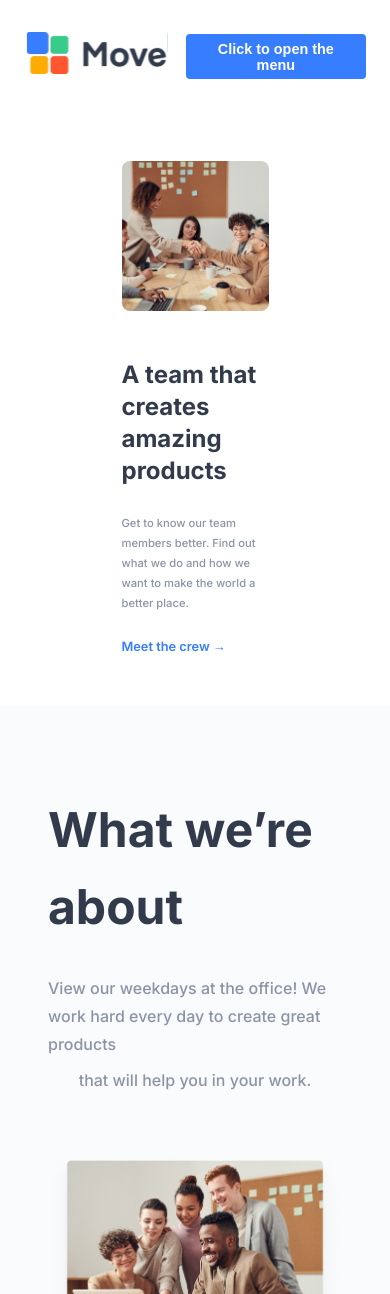
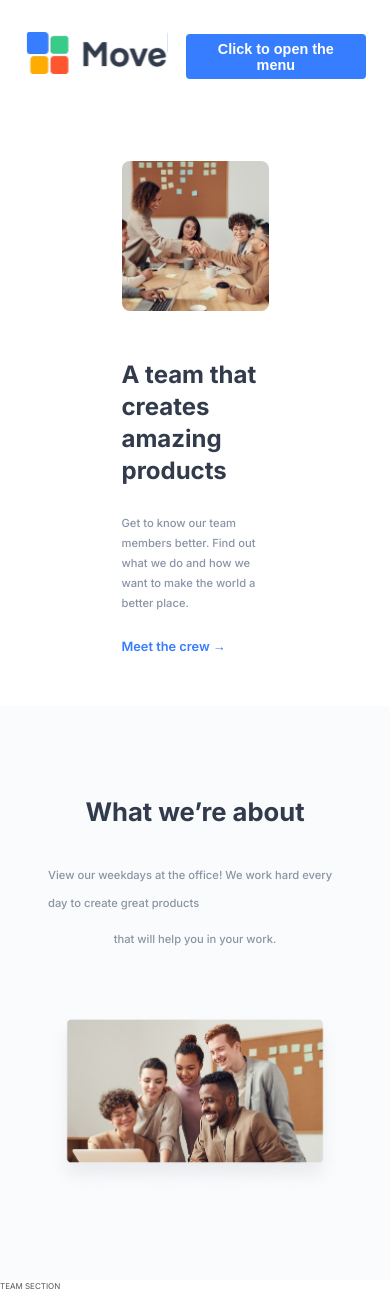
Before and after one commit to karimkul/marketing-react-app, a React (Vite) app: page / in a window 390 px wide. Shown: the top 1294 px of the page. Built offline with nearby package versions, Linux system fonts and the light colour scheme.

Commit message:
Add responsiveness to FeatureSection with media queries

```diff
--- a/styles/feature-section.css
+++ b/styles/feature-section.css
@@ -74,3 +74,24 @@
     width: 2.7rem;
     color: #377dff;
 }
+
+@media (max-width: 480px) {
+    .main-feature-in {
+        font-size: 3.2rem; /* Further reduce font size */
+    }
+
+    .main-feature-text {
+        font-size: 1.4rem;
+    }
+
+    .main-feature-arr,
+    .main-feature-arrl {
+        height: 5rem; /* Even smaller arrow size */
+        width: 5rem;
+    }
+
+    .main-feature-arrow {
+        height: 1.8rem;
+        width: 1.8rem;
+    }
+}
```
